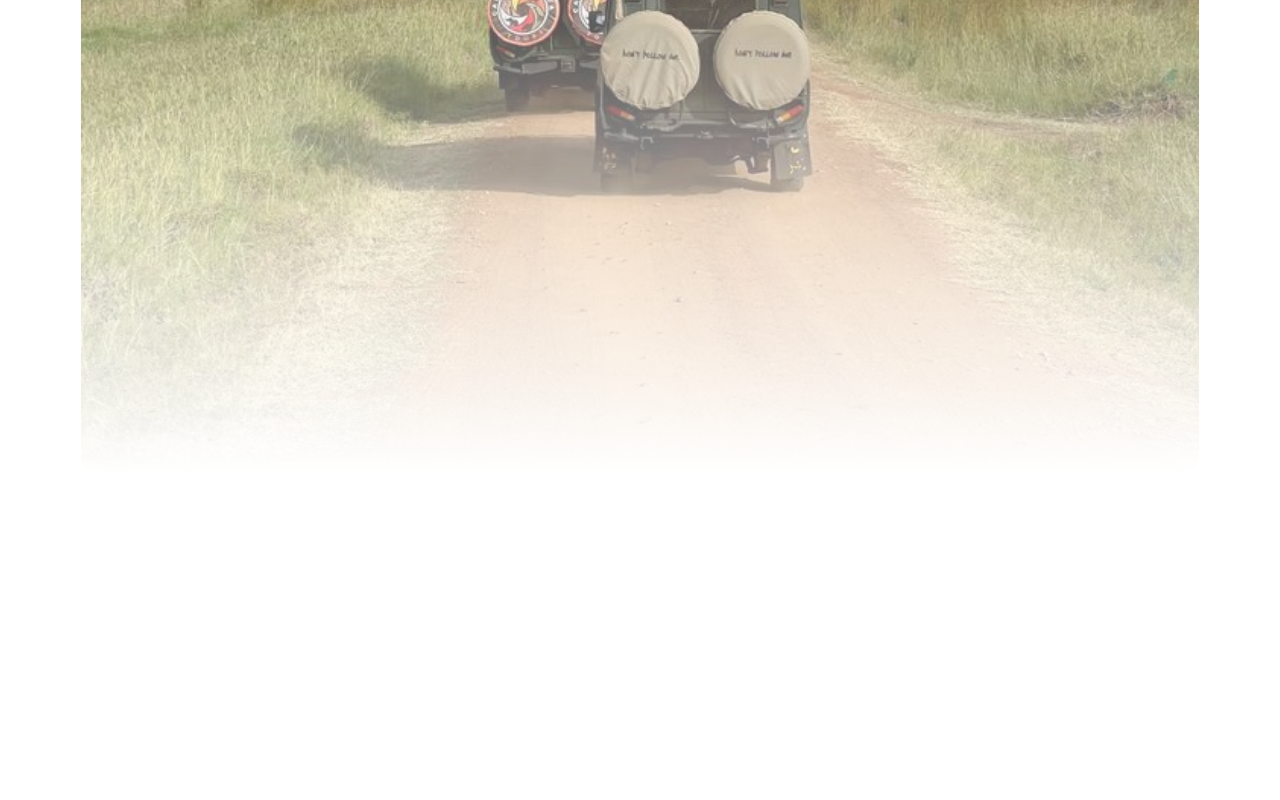
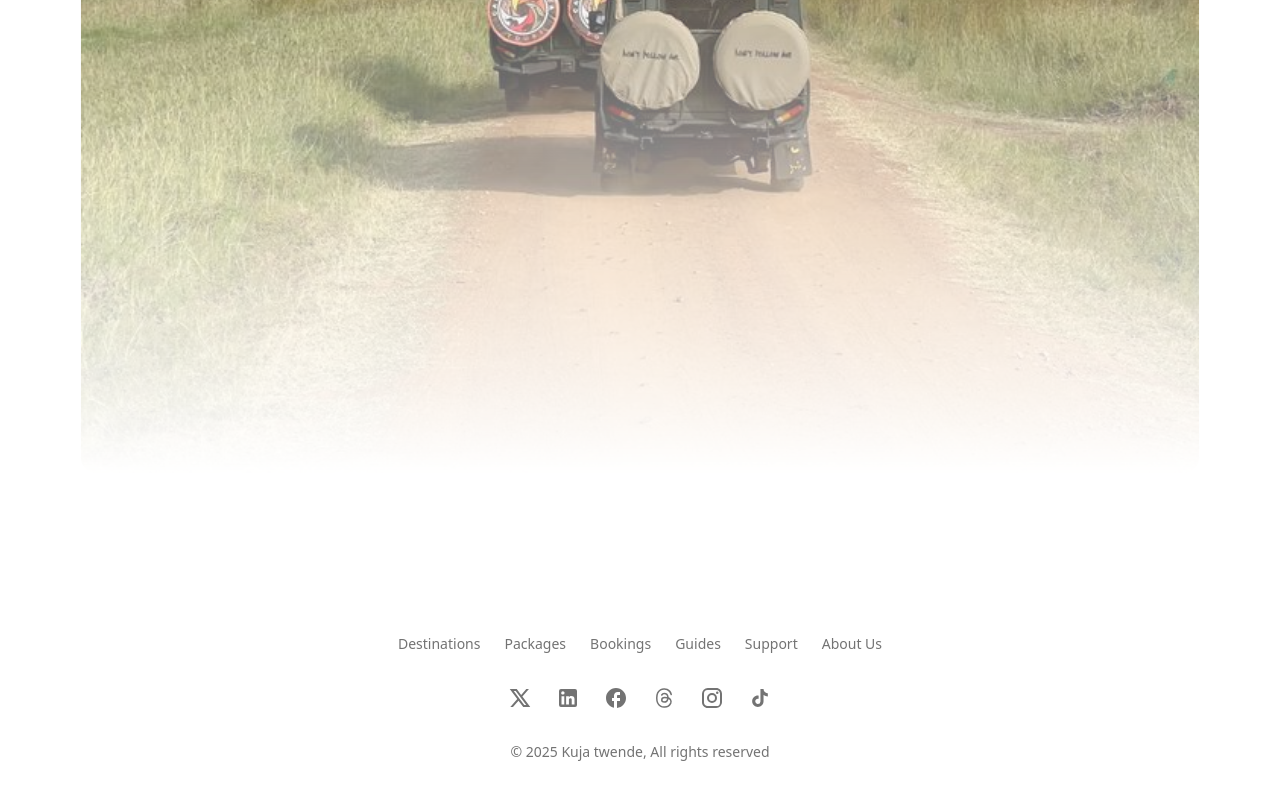
Before and after one commit to festus-sulumeti/kujatwende, a React (Vite) app: page / in a window 1280 px wide. Shown: the part 1477-2277 px from the top of the page. Before the commit the page ends 1951 px from the top, so only its background shows below. Built offline with nearby package versions, Linux system fonts and the light colour scheme.

Commit message:
feat : footer importation

```diff
--- a/src/components/LandingPage.tsx
+++ b/src/components/LandingPage.tsx
@@ -6,6 +6,7 @@ import { Menu, Rocket, X } from 'lucide-react'
 import { Button } from '../components/ui/button'
 // import Image from 'next/image'
 import Safari from '../assets/safari.jpeg'
+import Footer from './Footer'
 
 const menuItems = [
     { name: 'Features', to: '#' },
@@ -117,6 +118,8 @@ export default function HeroSection() {
                 </section>
 
             </main>
+
+            <Footer />
         </>
     )
 }
```
